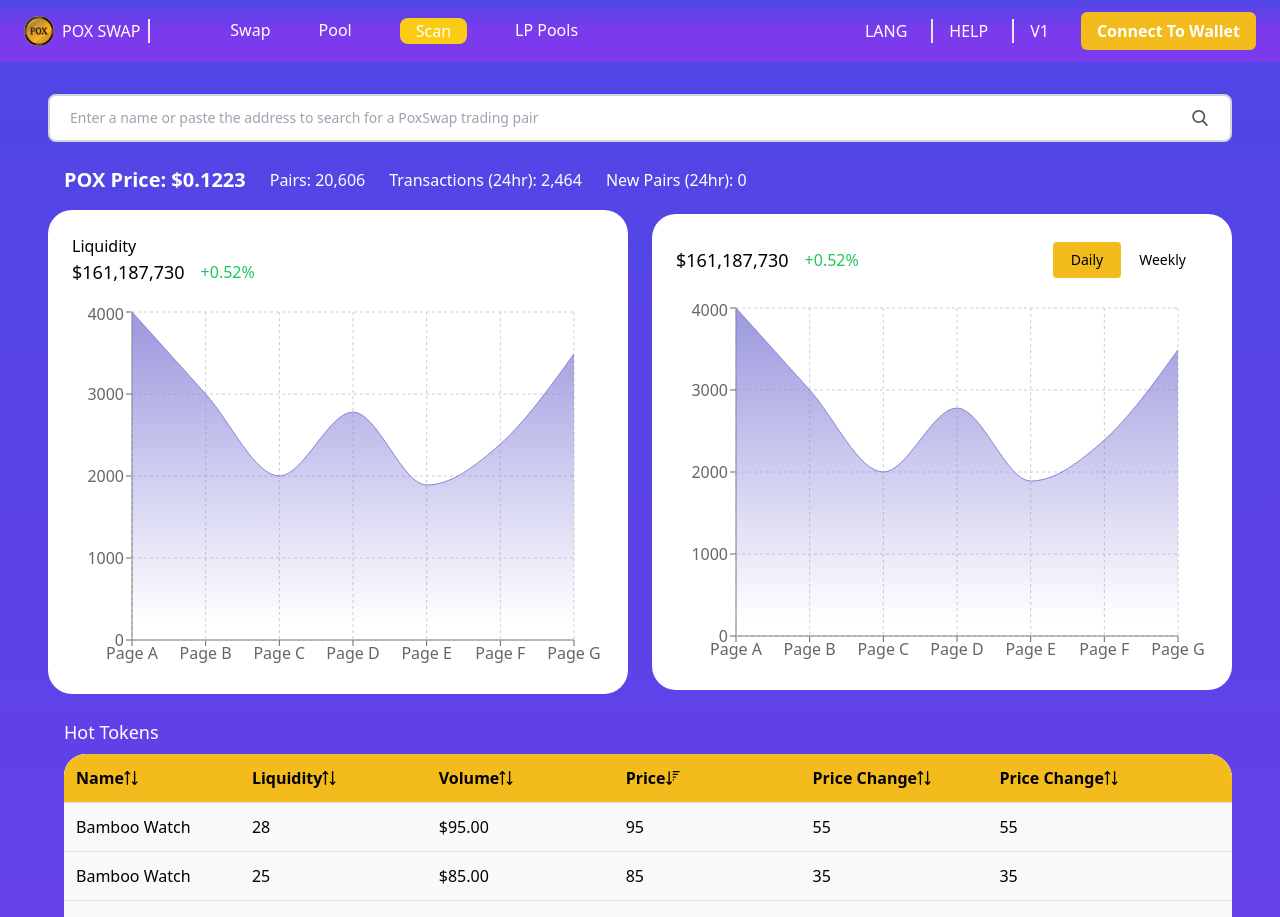
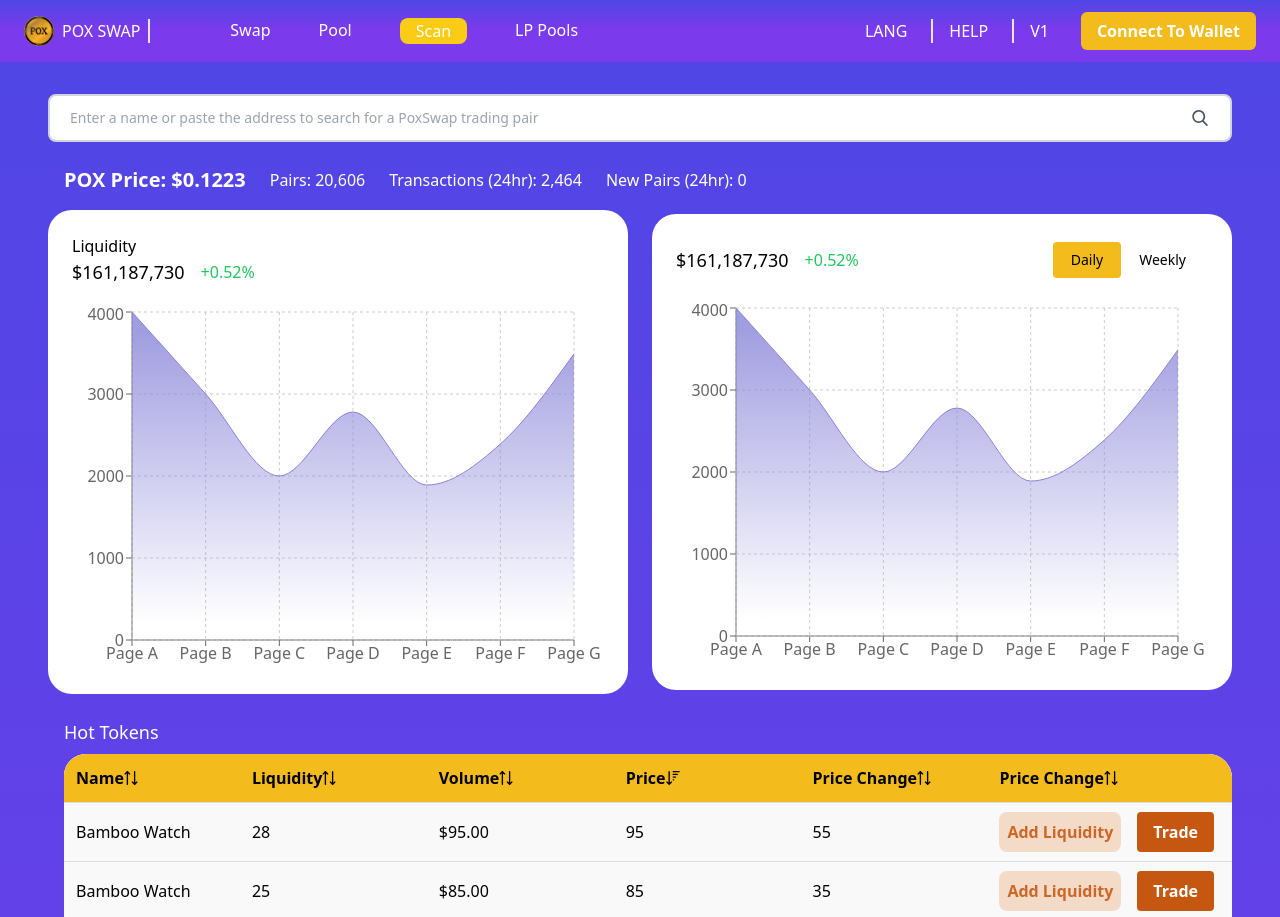
Before and after one commit to aamil3112/DEX_Frontend, a React (Vite) app: page /scan in a window 1280 px wide. Shown: the top 917 px of the page. Built offline with nearby package versions, Linux system fonts and the light colour scheme.

Commit message:
Inserted buttons in table component

```diff
--- a/package.json
+++ b/package.json
@@ -12,6 +12,7 @@
   "dependencies": {
     "@react-spring/web": "^9.7.3",
     "axios": "^1.7.2",
+    "primeicons": "^7.0.0",
     "primereact": "^10.6.6",
     "react": "^18.2.0",
     "react-dom": "^18.2.0",
--- a/src/components/TableCom.jsx
+++ b/src/components/TableCom.jsx
@@ -1,6 +1,7 @@
 import { DataTable } from 'primereact/datatable';
 import { Column } from 'primereact/column';
 import { tableData } from '../data/data';
+import React from 'react';
 
 const TableCom = () => {
   const formatCurrency = (value) => {
@@ -9,6 +10,30 @@ const TableCom = () => {
 
   const priceBodyTemplate = (product) => {
     return formatCurrency(product.price);
+  };
+
+  //  // Custom template for rendering two buttons in the last column
+  const actionBodyTemplate = (rowData) => {
+    return (
+      <div className='flex items-center py-2 space-x-4'>
+        <button onClick={() => handleEditClick(rowData)} className="bg-[#F4DBC7] text-[#CC6727] font-semibold hover:text-white p-2 rounded-lg">
+        Add Liquidity
+        </button>
+        <button onClick={() => handleDeleteClick(rowData)} className="bg-[#C65711] text-white font-bold py-2 px-4 rounded">
+        Trade
+        </button>
+      </div>
+    );
+  };
+
+  // Function to handle edit button click
+  const handleEditClick = (rowData) => {
+    alert(`Edit button clicked for ${rowData.name}`);
+  };
+
+  // Function to handle delete button click
+  const handleDeleteClick = (rowData) => {
+    alert(`Delete button clicked for ${rowData.name}`);
   };
 
   return (
@@ -64,6 +89,7 @@ const TableCom = () => {
           sortable
           style={{ width: '20%' }}
           headerClassName="yellow-header yellow-header5"
+          body={actionBodyTemplate}
         />
       </DataTable>
     </div>
```
Also changed, not shown: 1 other file (tests, documents, lock files or other folders).
